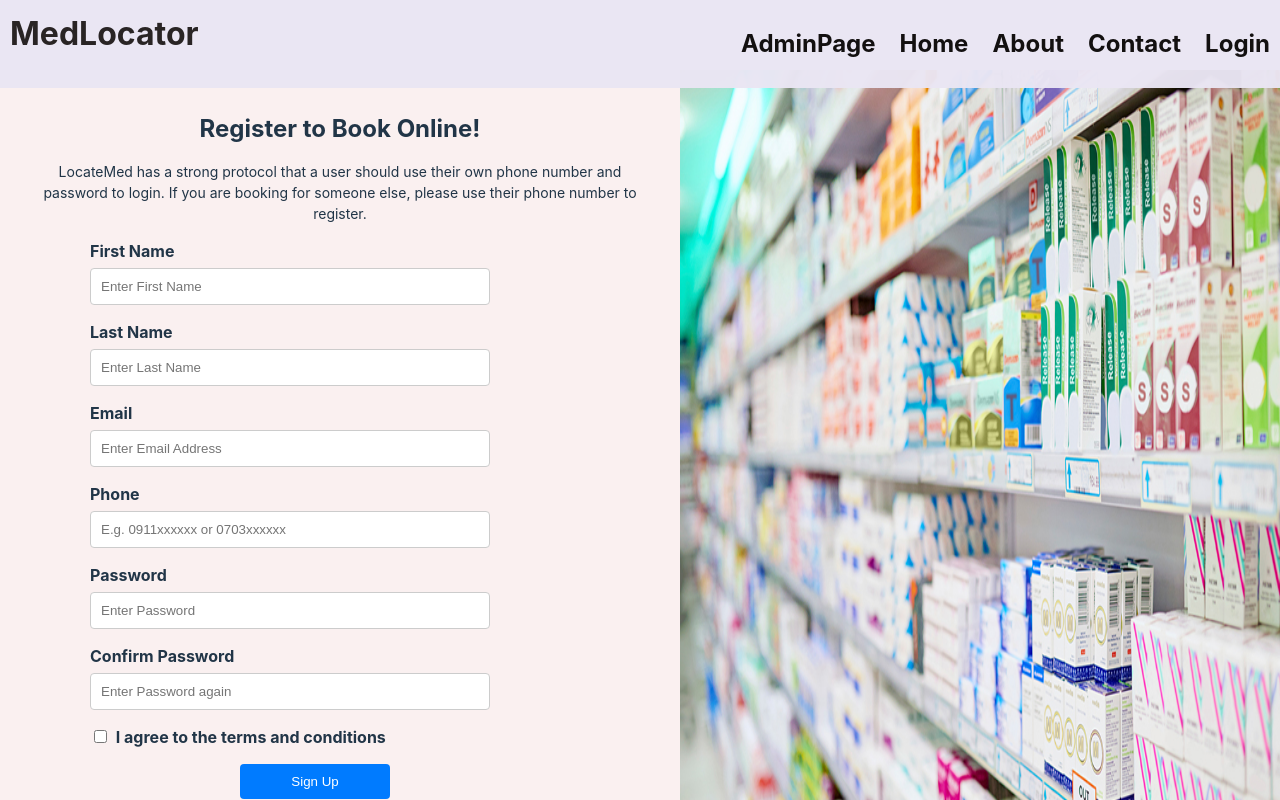
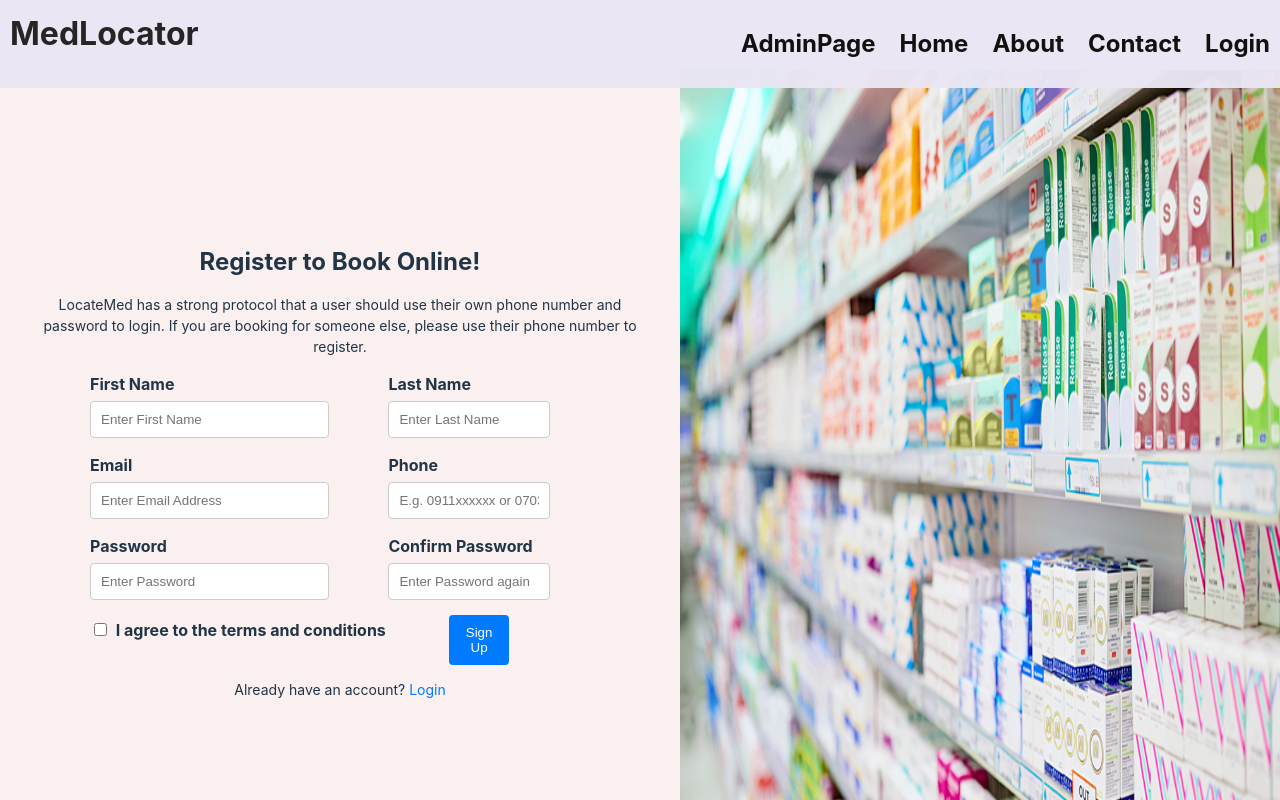
Before and after one commit to solomon-mh/fetanfews, a React (Vite) app: page /user/signup in a window 1280 px wide. Shown: the top 800 px of the page. Built offline with nearby package versions, Linux system fonts and the light colour scheme.

Commit message:
feat: add react-hook-form and zod dependencies; update signup form styles for improved layout

```diff
--- a/package.json
+++ b/package.json
@@ -12,6 +12,7 @@
   "dependencies": {
     "@emotion/react": "^11.14.0",
     "@emotion/styled": "^11.14.0",
+    "@hookform/resolvers": "^3.10.0",
     "@mui/icons-material": "^6.3.1",
     "@mui/material": "^6.3.1",
     "@react-leaflet/core": "^3.0.0",
@@ -22,10 +23,12 @@
     "react": "^19.0.0",
     "react-circular-progressbar": "^2.1.0",
     "react-dom": "^19.0.0",
+    "react-hook-form": "^7.54.2",
     "react-icons": "^5.4.0",
     "react-leaflet": "^5.0.0",
     "react-router-dom": "^7.1.1",
-    "sass": "^1.83.1"
+    "sass": "^1.83.1",
+    "zod": "^3.24.1"
   },
   "devDependencies": {
     "@eslint/js": "^9.17.0",
--- a/src/pages/Auth/Auth.scss
+++ b/src/pages/Auth/Auth.scss
@@ -23,6 +23,10 @@
       font-size: 14px;
       margin-bottom: 15px;
       text-align: center;
+    }
+    .signup-form{
+      display: grid;
+      grid-template-columns: auto auto;
     }
     form {
       align-items: center;
```
Also changed, not shown: 1 other file (tests, documents, lock files or other folders).
